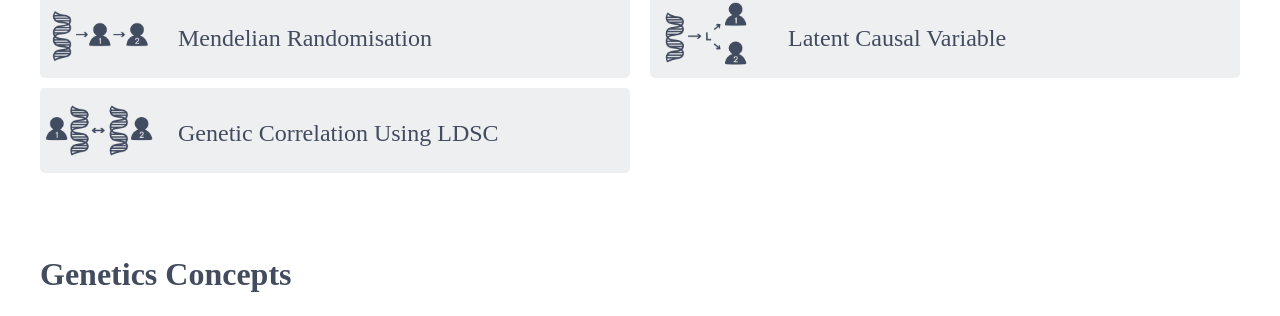
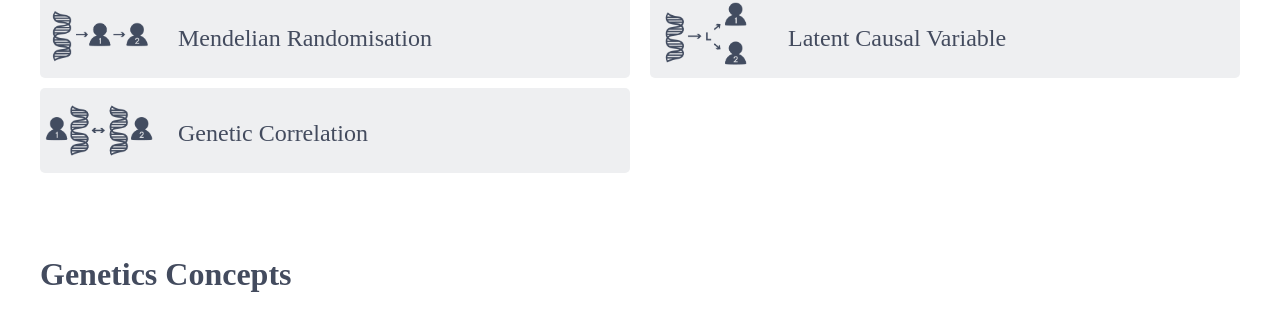
Before and after one commit to alicesmail12/alicesmail12.github.io, a Jekyll site: the page built from Genetics/index.html, in a window 1280 px wide. Shown: the part 186-502 px from the top of the page. Built offline with Jekyll 4.4.1, drawn with Linux system fonts in a browser that asks for light colours; some web fonts are replaced.

Commit message:
Update index.html

```diff
--- a/Genetics/index.html
+++ b/Genetics/index.html
@@ -101,10 +101,10 @@
             </a>
         </div>
 	<div class="grid-item">
-            <a href="https://alicesmail12.github.io/Genetics/Genetic-Correlation.html"  type="button" class="button">
+            <a href="https://alicesmail12.github.io/Genetics/Genetic-Correlation-Using-LDSC.html"  type="button" class="button">
                 <img class="imagefit" src='images/CorrB.png'/>
 		<img class="imagefit2" src='images/CorrW.png'/>
-                <buttontext>Genetic Correlation Using LDSC</buttontext>
+                <buttontext>Genetic Correlation</buttontext>
             </a>
         </div>
     </div>
```
